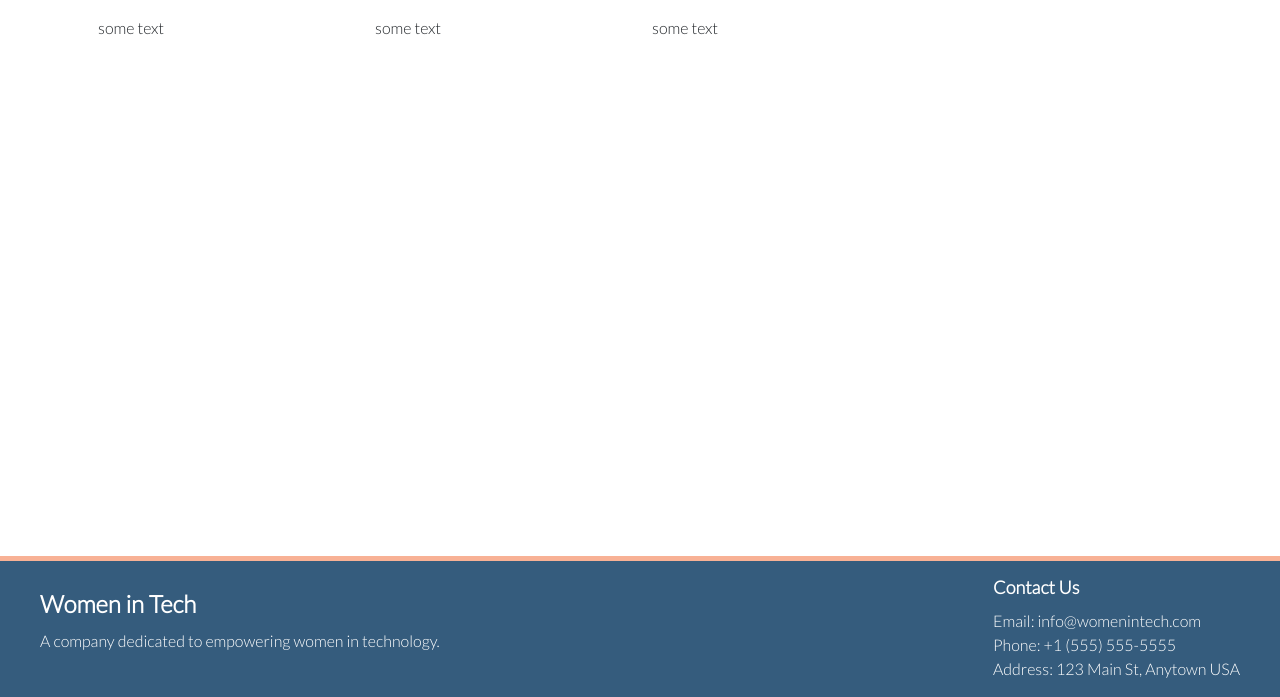
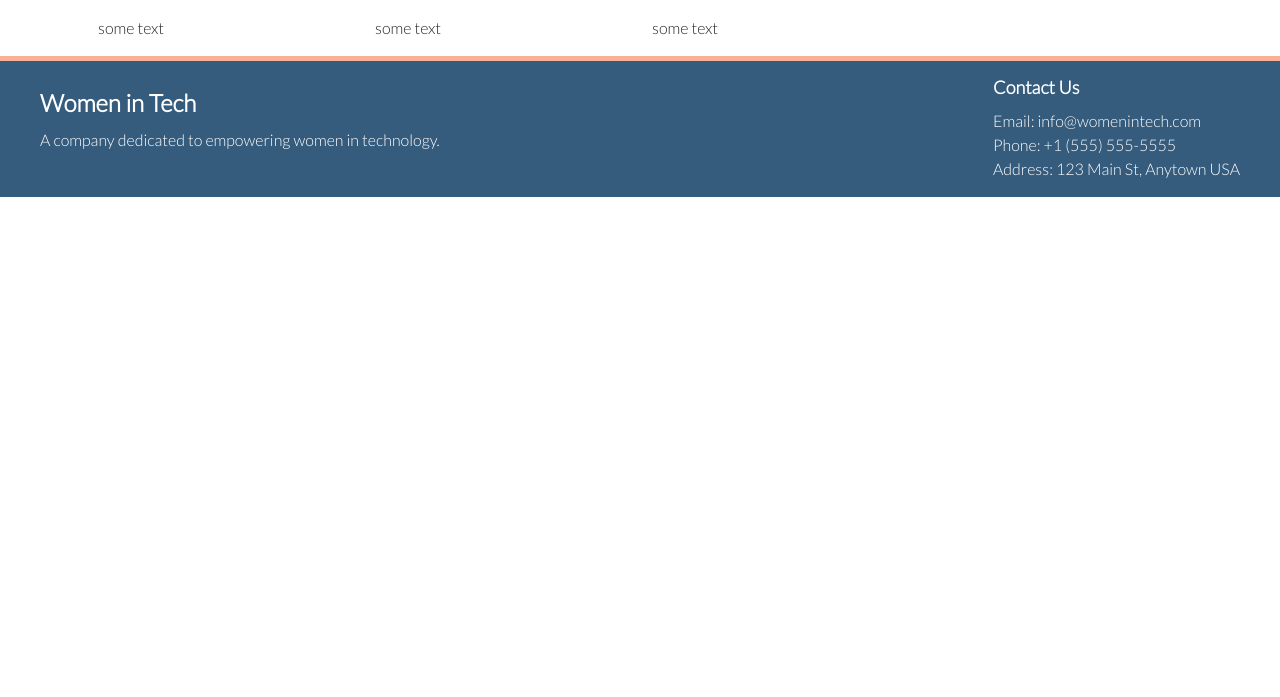
Before and after one commit to Jade-ux/WomenTechConnect, a Python web app: template templates/template.html in a window 1280 px wide. Shown: the part 103-800 px from the top of the page. Run offline with Jinja, Linux system fonts and the light colour scheme; the template is opened without the code that fills it, so the values that code supplies are empty; some libraries are stand-ins or nearby versions.

Commit message:
Change fixed-bottom with footer class in template.

```diff
--- a/templates/template.html
+++ b/templates/template.html
@@ -47,7 +47,7 @@
     </div>
   </div>
 
-  <footer class="container-fluid py-3 fixed-bottom">
+  <footer class="container-fluid py-3 footer">
     <div class="footer-container">
       <div class="company-info">
         <h3>Women in Tech</h3>
```
